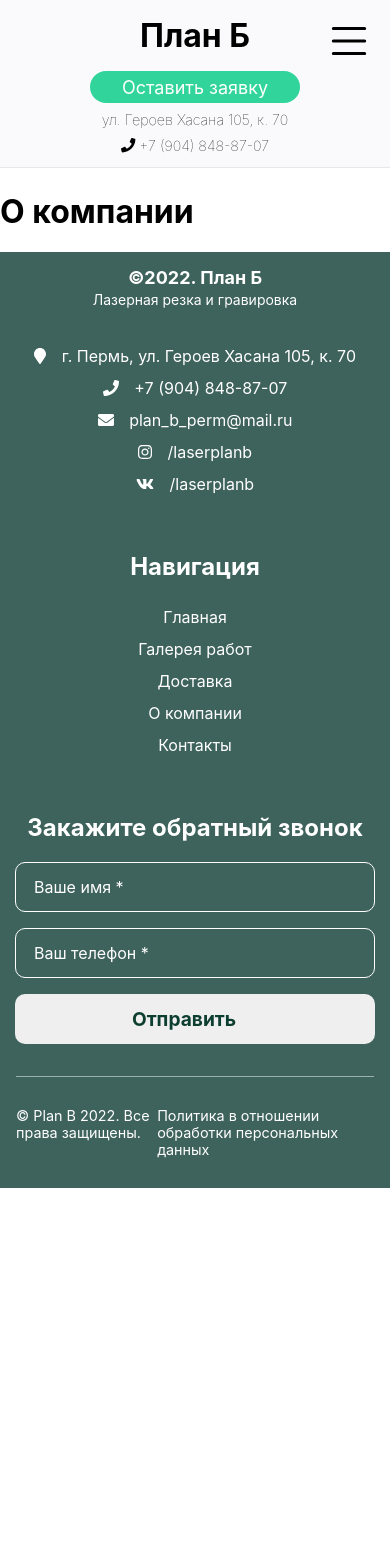
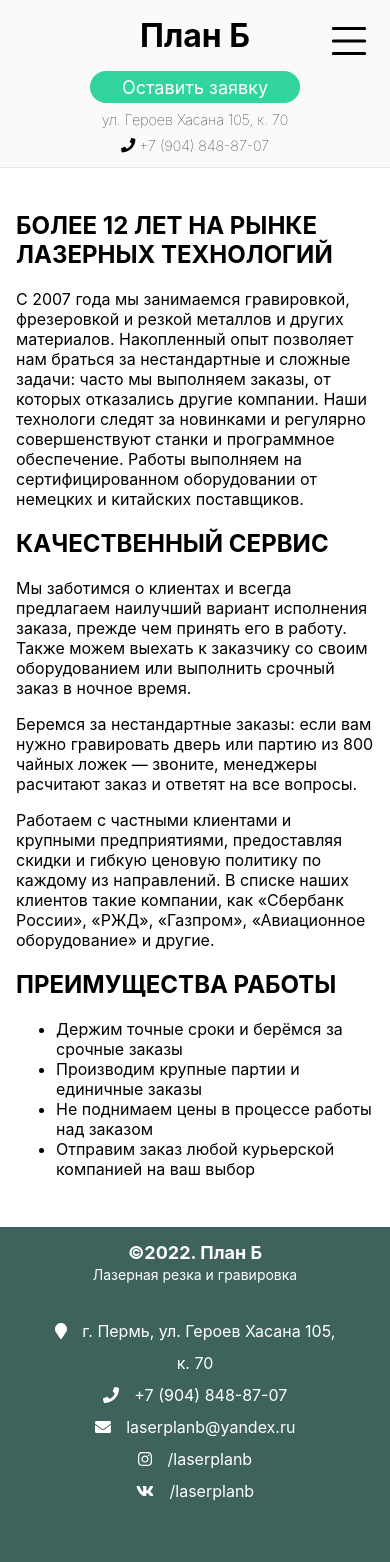
Before and after one commit to enjoythemat/plan-b, a Next.js app: page /about in a window 390 px wide. Shown: the top 1562 px of the page. Before the commit the page ends 1188 px from the top, so only its background shows below. Built offline with nearby package versions, Linux system fonts and the light colour scheme.

Commit message:
responsive blocks + about and contact map

```diff
--- a/components/Footer.js
+++ b/components/Footer.js
@@ -15,7 +15,7 @@ const Footer = () => (
           <ul>
             <li><FontAwesomeIcon icon={faMapMarker} /> г. Пермь, ул. Героев Хасана 105, к. 70</li>
             <li><FontAwesomeIcon icon={faPhone} /> +7 (904) 848-87-07</li>
-            <li><FontAwesomeIcon icon={faEnvelope} /> plan_b_perm@mail.ru</li>
+            <li><FontAwesomeIcon icon={faEnvelope} /> laserplanb@yandex.ru</li>
             <li><FontAwesomeIcon icon={faInstagram} /> /laserplanb</li>
             <li><FontAwesomeIcon icon={faVk} /> /laserplanb</li>
           </ul>
--- a/components/about/About.js
+++ b/components/about/About.js
@@ -4,9 +4,9 @@ const About = () => (
   <div className={styles.about}>
     <div className={styles.wrapper}>
       <h1>О компании</h1>
-      <h3>У нас ваша фантазия и творческий порыв обретут жизнь!</h3>
+      <h3>Пермская мастерская, в которой реализуются любые идеи</h3>
       <p>
-        Plan B - производственная компания, поэтому изготовим Вам изделие, не делая
+        План Б - производственная компания, поэтому изготовим Вам изделие, не делая
         никакой накрутки магазина, и учтем все Ваши пожелания по цвету, форме и
         содержанию изделия.
       </p>
@@ -22,7 +22,7 @@ const About = () => (
         Декор для дома;
         Сувенирная продукция;
         Светильники;
-        Оборудование B2B... и многое другое!
+        Оборудование для бизнеса... и многое другое!
       </p>
 
       <button>Подробнее</button>
--- a/package.json
+++ b/package.json
@@ -15,7 +15,6 @@
     "next": "12.0.7",
     "react": "17.0.2",
     "react-dom": "17.0.2",
-    "react-grid-gallery": "^0.5.5",
     "react-transition-group": "^4.4.2",
     "react-yandex-maps": "^4.6.0",
     "sass": "^1.45.1",
--- a/pages/about.js
+++ b/pages/about.js
@@ -1,6 +1,46 @@
+import styles from '../styles/About.module.scss'
+
 const About = () => {
   return (
-    <h1>О компании</h1>
+    <div className={styles.about}>
+      <div className={styles.wrapper}>
+        <h2>БОЛЕЕ 12 ЛЕТ НА РЫНКЕ ЛАЗЕРНЫХ ТЕХНОЛОГИЙ</h2>
+        <p>
+          С 2007 года мы занимаемся гравировкой, фрезеровкой и резкой металлов
+          и других материалов. Накопленный опыт позволяет нам браться за нестандартные
+          и сложные задачи: часто мы выполняем заказы, от которых отказались другие
+          компании. Наши технологи следят за новинками и регулярно совершенствуют
+          станки и программное обеспечение. Работы выполняем на сертифицированном
+          оборудовании от немецких и китайских поставщиков.
+        </p>
+
+        <h2>КАЧЕСТВЕННЫЙ СЕРВИС</h2>
+        <p>
+          Мы заботимся о клиентах и всегда предлагаем наилучший вариант исполнения
+          заказа, прежде чем принять его в работу. Также можем выехать к заказчику
+          со своим оборудованием или выполнить срочный заказ в ночное время.
+        </p>
+        <p>
+          Беремся за нестандартные заказы: если вам нужно гравировать дверь или
+          партию из 800 чайных ложек — звоните, менеджеры расчитают заказ и ответят
+          на все вопросы.
+        </p>
+        <p>
+          Работаем с частными клиентами и крупными предприятиями, предоставляя скидки
+          и гибкую ценовую политику по каждому из направлений. В списке наших клиентов
+          такие компании, как «Сбербанк России», «РЖД», «Газпром», «Авиационное оборудование»
+          и другие.
+        </p>
+
+        <h2>ПРЕИМУЩЕСТВА РАБОТЫ</h2>
+        <ul>
+          <li>Держим точные сроки и берёмся за срочные заказы</li>
+          <li>Производим крупные партии и единичные заказы</li>
+          <li>Не поднимаем цены в процессе работы над заказом</li>
+          <li>Отправим заказ любой курьерской компанией на ваш выбор</li>
+        </ul>
+      </div>
+    </div>
   )
 }
 
--- a/pages/contacts.js
+++ b/pages/contacts.js
@@ -1,8 +1,8 @@
-import styles from '../styles/Contacts.module.scss'
+import City from '../components/city/City'
 
 const Contacts = () => {
   return (
-    <div className={styles.contacts}>Контакты</div>
+    <City />
   )
 }
 
--- /dev/null
+++ b/styles/About.module.scss
@@ -0,0 +1,9 @@
+.about {
+  display: flex;
+  justify-content: center;
+
+  .wrapper {
+    margin: 0 1rem 2rem 1rem;
+    max-width: 1300px;
+  }
+}
--- a/styles/Footer.module.scss
+++ b/styles/Footer.module.scss
@@ -1,6 +1,7 @@
 .footer {
   min-height: 150px;
   margin-top: auto;
+  padding: 0 1rem 0 1rem;
   background-color: rgb(62, 98, 92);
   color: white;
 
--- a/styles/header/Navbar.module.scss
+++ b/styles/header/Navbar.module.scss
@@ -56,7 +56,6 @@
       }
 
       a {
-        width: 100%;
         text-align: center;
 
         &:hover {
```
Also changed, not shown: pages/album.js (+111 -82 lines), pages/shipping.js (+11 -0 lines), styles/Shipping.module.scss (+40 -5 lines), 1 other file (tests, documents, lock files or other folders).
